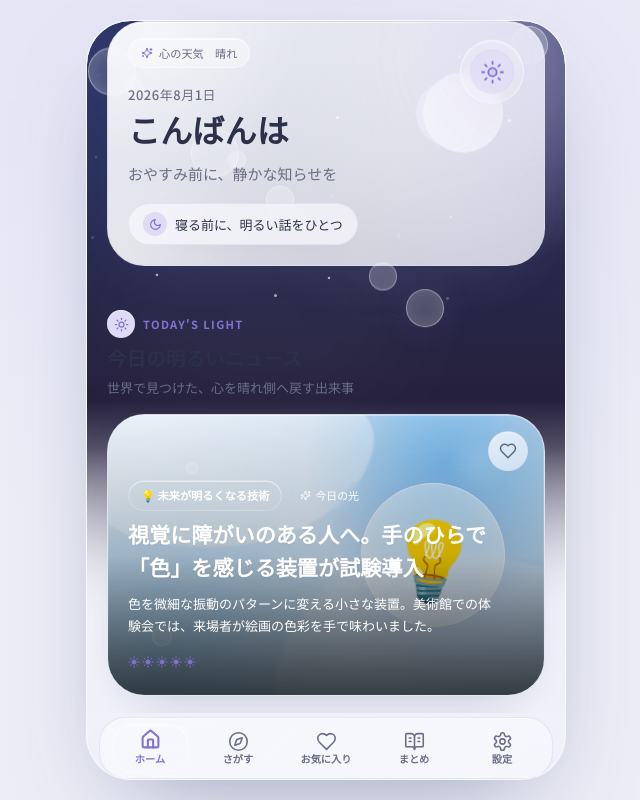
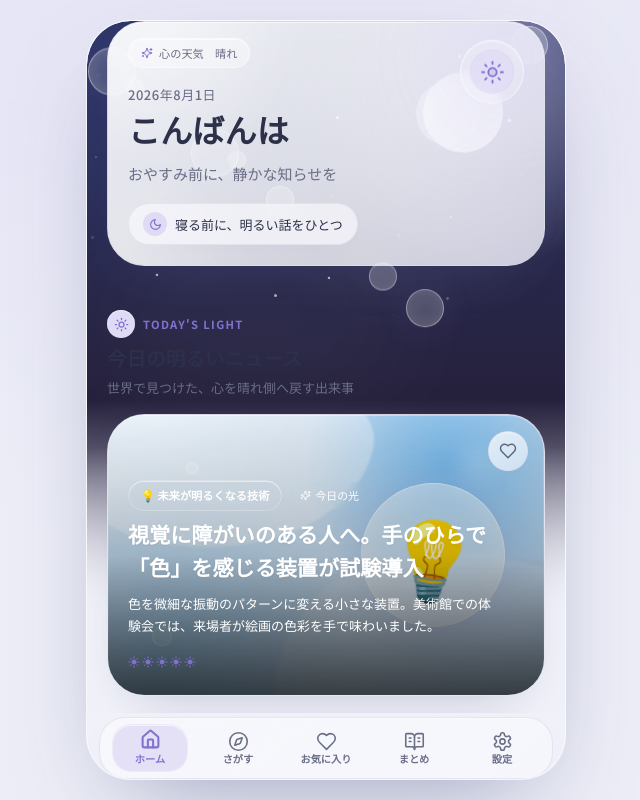
Before and after one commit to sunpotflower4460-cpu/Hot-news, a Next.js app: page /home in a window 1280 px wide. Shown: the whole page, without its empty margins (314-954 px from the left). Built offline with nearby package versions, Linux system fonts and the light colour scheme; a web font is replaced by a local one.

Commit message:
Normalize active tab opacity

```diff
--- a/src/components/layout/BottomTabBar.tsx
+++ b/src/components/layout/BottomTabBar.tsx
@@ -33,7 +33,7 @@ export function BottomTabBar() {
                   {active && (
                     <motion.span
                       layoutId="tab-pill"
-                      className="absolute inset-x-1.5 inset-y-0 rounded-[1.2rem] border border-white/35 bg-accent-soft/78 shadow-inner-light"
+                      className="absolute inset-x-1.5 inset-y-0 rounded-[1.2rem] border border-white/35 bg-accent-soft/80 shadow-inner-light"
                       transition={{ type: 'spring', stiffness: 360, damping: 31, mass: 0.8 }}
                     />
                   )}
```
